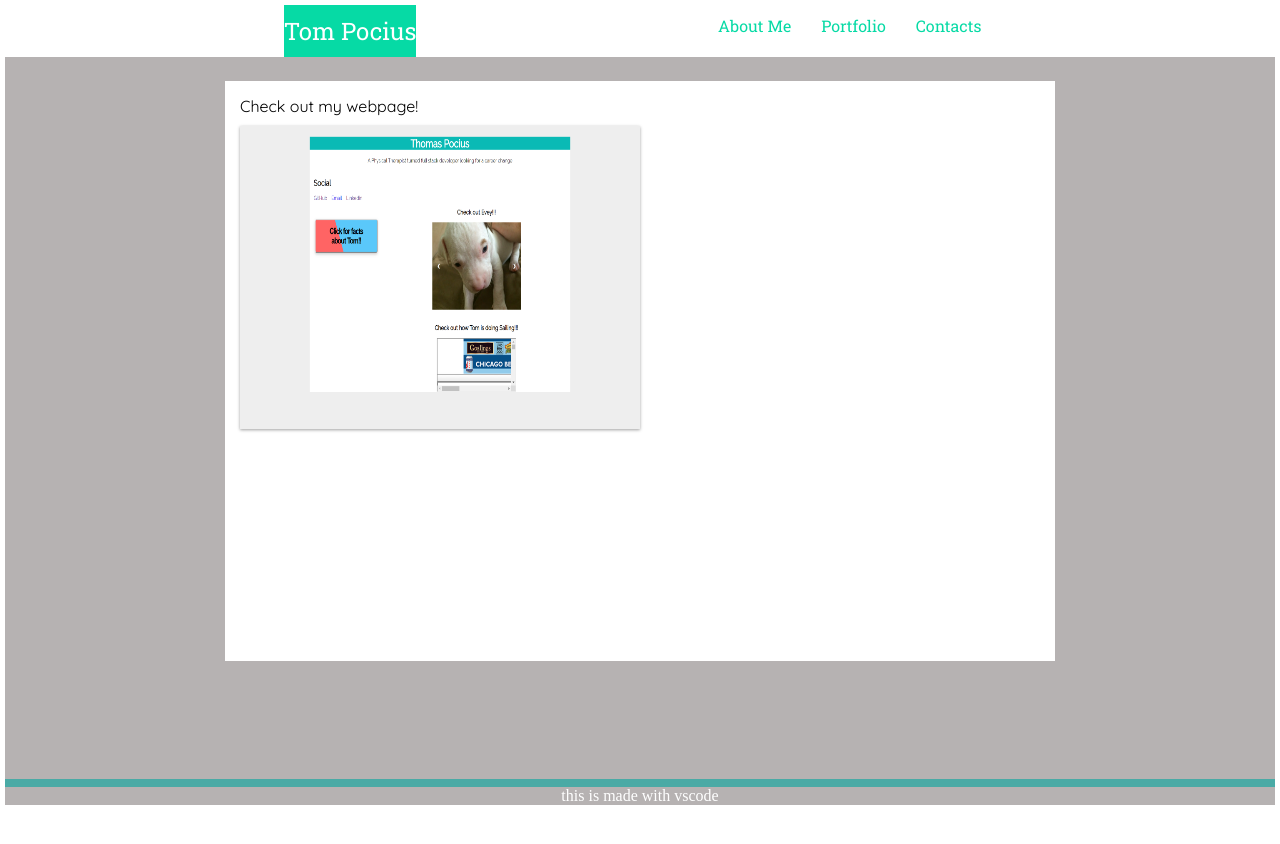
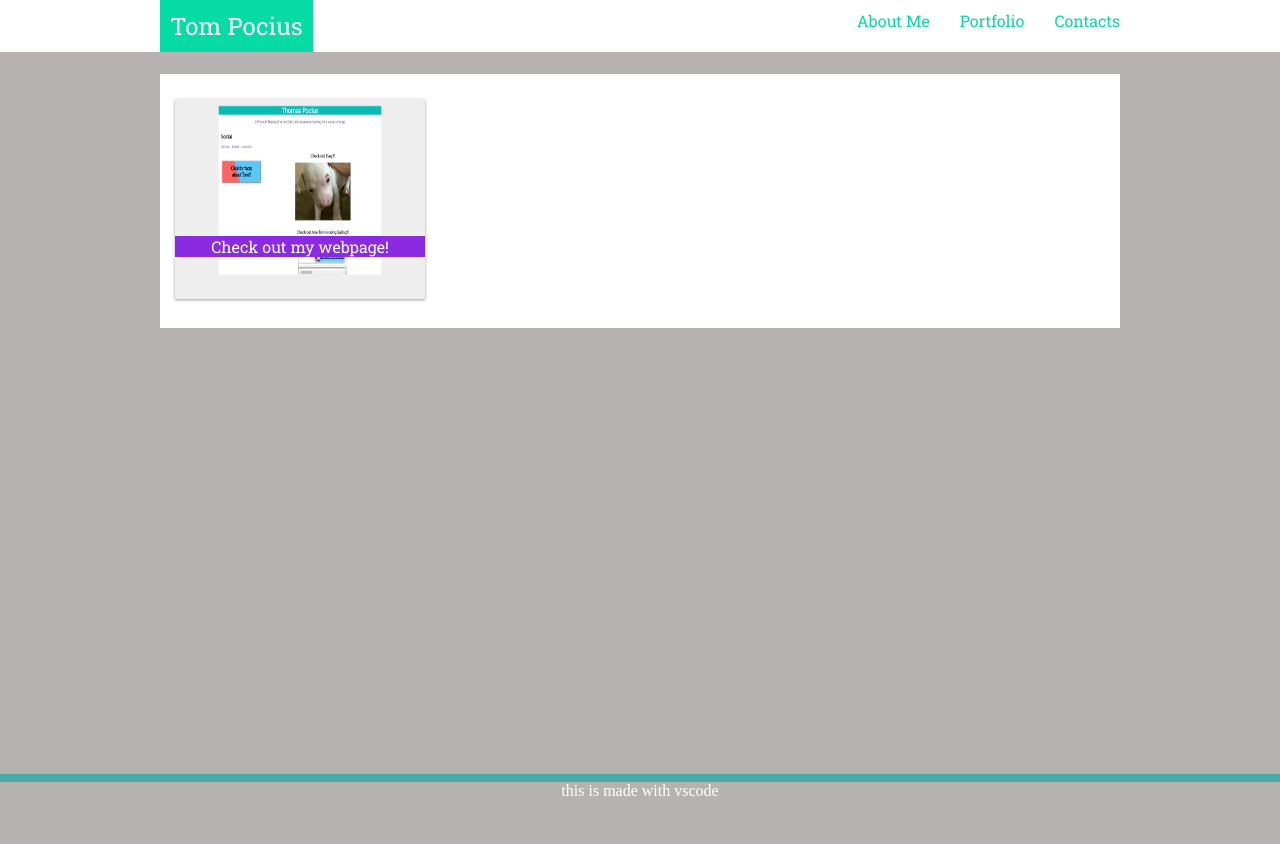
Before and after one commit to pociust/TomBootCamp, a plain HTML site: page portfolio.html in a window 1280 px wide. Before the commit the page ends 810 px from the top, so only its background shows below. Drawn offline with Linux system fonts and the light colour scheme.

Commit message:
edited css to get rid of redundancies and clutter, fix position for header and footer to move with browser, edit portfolio page with fix and relative position

```diff
--- a/css/global.css
+++ b/css/global.css
@@ -1,33 +1,41 @@
 /*reset*/
 
-html, body {
+*, :after, :before {
+  box-sizing: border-box;
+  -webkit-tap-highlight-color: rgba(0, 0, 0, 0);
+}
+
+  html, body {
   margin: 0;
   padding: 0;
 }
 
 body {
-  /* max-width: 960px; */
   margin: 5px;
   height: 100vh;
-  display: flex;
-  flex-direction: column;
+  background-color: rgb(182, 178, 178);
 }
 
 /*header*/
 header {
   background-color: #ffffff;
   font-family: 'Roboto Slab', serif;
+  position: fixed;
+  top: 0;
+  left: 0;
+  width: 100%;
 }
 .header-center {
   display: flex;
-  justify-content: center;
-  margin: 0 55px;
+  justify-content: space-between;
+  margin: 0 auto;
+  width: 960px;
 }
 
 .name {
   color: white;
   background-color: rgb(6, 218, 165);
-  padding: 10px 0;
+  padding: 10px 10px;
   font-size: 24px;
 }
 
@@ -41,14 +49,12 @@ a:hover {
 }
 
 nav {
-  width: 50%;
   display: flex;
-  flex-direction: row;
   justify-content: flex-end;
 }
 
 nav a {
-  padding: 10px 15px;
+  padding: 10px 0 10px 30px;
 }
 
 /*content*/
@@ -56,12 +62,11 @@ nav a {
   display: flex;
   justify-content: center;
   flex-grow: 1;
-  background-color: rgb(182, 178, 178);
   font-family: 'Quicksand', sans-serif;
+  margin-top: 50px;
 }
 .content {
-  width: 800px;
-  height: 550px;
+  width: 960px;
   background-color: white;
   margin-top: 24px;
   padding: 15px;
@@ -80,12 +85,15 @@ nav a {
   padding: 5px 10px;
 }
 
-
 /*footer*/
 .disclaimer {
   display: flex;
   justify-content: center;
   border-top: 8px solid #4aaaa5;
-  background-color: rgb(182, 178, 178);;
-  color: white
+  background-color: rgb(182, 178, 178);
+  color: white;
+  position: fixed;
+  bottom: 0;
+  left: 0;
+  width: 100%;
 }
--- a/css/portfolio.css
+++ b/css/portfolio.css
@@ -1,7 +1,24 @@
+
+/* website link */
+.image-website-wrapper {
+  display: inline-block;
+  position: relative;
+}
 
 .portfolio-img {
-  width: 50%;
-  height: 55%;
+  width: 250px;
+  height: 200px;
   box-shadow: 0px 1px 3px 0px #A0A0A0;
   margin: 10px 0;
 }
+
+.image-website-label {
+  background-color: blueviolet;
+  color: white;
+  font-family: 'Roboto Slab', serif;
+  position: absolute;
+  bottom: 25%;
+  left: 0;
+  text-align: center;
+  width: 100%;
+}
--- a/portfolio.html
+++ b/portfolio.html
@@ -1,8 +1,8 @@
 <!DOCTYPE html>
 <html lang="en">
 <head>
-  <link href="https://fonts.googleapis.com/css?family=Roboto+Slab&display=swap" rel="stylesheet">
-  <link href="https://fonts.googleapis.com/css?family=Quicksand&display=swap" rel="stylesheet">  <meta charset="UTF-8">
+  <link href="https://fonts.googleapis.com/css?family=Quicksand|Roboto+Slab&display=swap" rel="stylesheet">
+  <meta charset="UTF-8">
   <meta name="viewport" content="width=device-width, initial-scale=1.0">
   <meta http-equiv="X-UA-Compatible" content="ie=edge">
   <link rel="stylesheet" type="text/css" href="./css/global.css"/>
@@ -14,7 +14,7 @@
     <div class="header-center">
       <a href="./index.html" class="name">Tom Pocius</a>
       <nav>
-        <a href="">About Me</a>
+        <a href="./index.html">About Me</a>
         <a href="./portfolio.html">Portfolio</a>
         <a href="">Contacts</a>
       </nav>
@@ -22,9 +22,11 @@
   </header>
   <section class="main-body">
     <div class="content">
-      <div>Check out my webpage!</div>
-      <a href="https://www.tompocius.com"> <img class="portfolio-img" src="./images/portfolio.png"></a>
+      <div class="image-website-wrapper">
+        <div class="image-website-label">Check out my webpage!</div>
+        <a href="https://www.tompocius.com"> <img class="portfolio-img" src="./images/portfolio.png"></a>
       </div>
+    </div>
     </section>
     <footer>
       <div class="disclaimer">this is made with vscode</div>
```
Also changed, not shown: index.html (+4 -4 lines).
